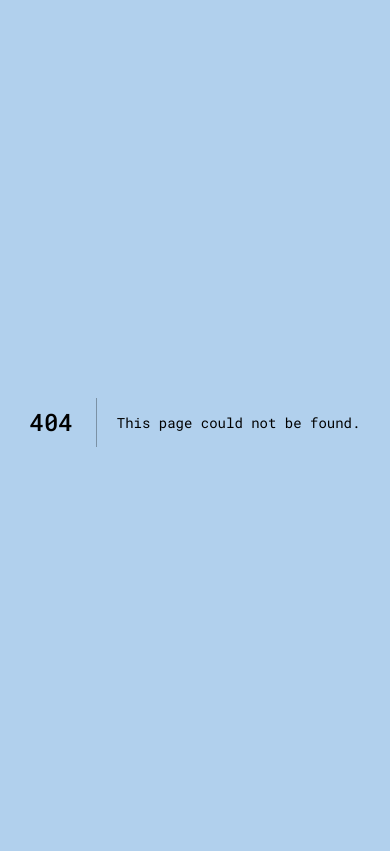
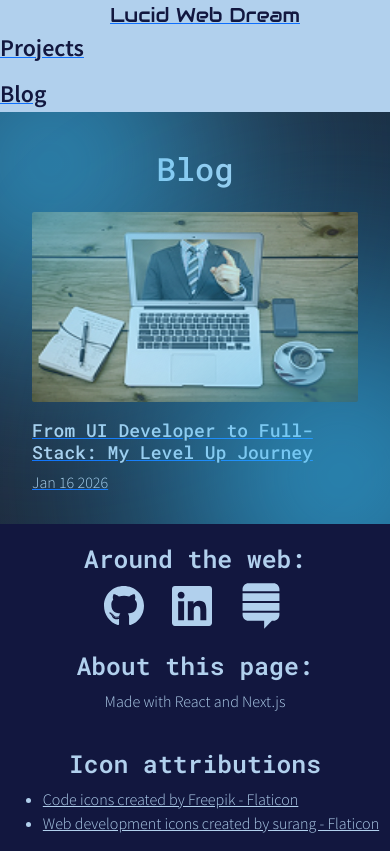
Before and after one commit to capozzic1/portfoliov3, a Next.js app: page /blog in a window 390 px wide. Before the commit this address had no page. Built offline with nearby package versions, Linux system fonts and the light colour scheme.

Commit message:
responsiveness, add blog pages

```diff
--- a/components/header.js
+++ b/components/header.js
@@ -12,9 +12,8 @@ export default function Header() {
             </Col>
             <Col className={styles.navbtnContainer}  md={{ span: 6 }} xl={{ span: 9 }} xs={{ span: 12}} >
                 <div className={styles.projectsButtonContainer}>
-                    <Link href=""><a className={styles.projectsButton}>Experience</a></Link>
                     <Link href="/projects"><a className={styles.projectsButton}>Projects</a></Link>
-                    <Link href=""><a className={styles.projectsButton}>Blog</a></Link>
+                    <Link href="/blog"><a className={styles.projectsButton}>Blog</a></Link>
 
                 </div>
             </Col>
--- a/components/orb.module.scss
+++ b/components/orb.module.scss
@@ -9,7 +9,7 @@
 }
 
 .orb1 {
-  background: #3b82f6;
+  background: #38bdf8;
   top: -100px;
   left: -100px;
 }
--- /dev/null
+++ b/pages/blog.js
@@ -0,0 +1,46 @@
+import Head from 'next/head'
+import Image from 'next/image'
+import styles from '../styles/blog.module.scss'
+import { Container, Row, Col } from 'react-bootstrap'
+import Layout from "/components/layout";
+import Link from 'next/link'
+import Orb from '../components/Orb';
+
+export default function Blog() {
+
+  return (
+    <>
+    <Layout>
+      <div className={styles.page}>
+
+
+        <main className={styles.main}>
+          <Container>
+            <h1 className={styles.title}>Blog</h1>
+
+            <Link href="/single-post">
+              <a className={styles.postLink}>
+                <article className={styles.post}>
+                  <Row className="align-items-center">
+                    <Col xs={12}>
+                      <div className={styles.heroImage}>
+                        <Image src="/fsjourney.png" alt="blog hero" layout='fill'/>
+                      </div>
+                    </Col>
+                    <Col xs={12}>
+                      <h2 className={styles.postTitle}>From UI Developer to Full-Stack: My Level Up Journey</h2>
+                      <time className={styles.date}>Jan 16 2026</time>
+                    </Col>
+                  </Row>
+                </article>
+              </a>
+            </Link>
+          </Container>
+        </main>
+                 <Orb variant={1} />
+                            <Orb variant={2} />
+      </div>
+      </Layout>
+    </>
+  )
+}
--- /dev/null
+++ b/styles/blog.module.scss
@@ -0,0 +1,121 @@
+.page {
+  background: #0f1b30; /* dark navy similar to design */
+  color: #BAD5EE;
+  font-family: 'Roboto Mono', monospace;
+  min-height: auto; /* allow page to size to its content so footer sits directly after */
+  padding-bottom: 0;
+
+      @import "../styles/mixins";
+    @include gradient-drift(2s);
+}
+
+.singlePage {
+      background: #0f1b30; /* dark navy similar to design */
+  color: #BAD5EE;
+  font-family: 'Roboto Mono', monospace;
+  min-height: auto; /* allow page to size to its content so footer sits directly after */
+  padding-bottom: 0;
+}
+
+
+
+.brand {
+  font-size: 28px;
+  color: #0b2140;
+}
+
+.nav {
+  color: #0b2140;
+}
+
+.main {
+  max-width: 1000px;
+  margin: 0 auto;
+  text-align: center;
+  padding-top: 30px;
+      padding-bottom: 30px;
+}
+
+.title {
+  font-size: 48px;
+  margin-bottom: 24px;
+  color: #BAD5EE;
+}
+
+.post {
+  display: block;
+  text-align: left;
+  margin: 0 auto;
+  max-width: 640px;
+  width: 100%;
+  padding: 0 16px;
+  box-sizing: border-box;
+}
+
+.postLink {
+  display: block;
+  color: inherit;
+  text-decoration: none;
+}
+
+.heroImage {
+  position: relative;
+  height: 320px;
+  margin: 0 auto 8px auto; /* reduced gap below image */
+  border-radius: 2px;
+  overflow: hidden;
+}
+
+.postTitle {
+  font-size: 20px;
+  margin: 12px 0 6px;
+  color: #BAD5EE;
+}
+
+.date {
+  display: block;
+  color: #BAD5EE;
+  margin-top: 6px;
+}
+
+/* Blog paragraph sizing */
+.page p,
+.post p, .singlePage p {
+  font-size: 1.4rem;
+  line-height: 1.6;
+}
+
+/* Responsive adjustments */
+@media (max-width: 991px) {
+  .title {
+    font-size: 40px;
+  }
+  .heroImage {
+    height: 260px;
+  }
+}
+
+@media (max-width: 575.98px) {
+  .title {
+    font-size: 32px;
+    margin-top: 8px;
+  }
+  .postTitle {
+    font-size: 18px;
+  }
+  .heroImage {
+    height: 190px;
+    margin-bottom: 6px;
+  }
+  .page p,
+  .post p, .singlePage p {
+    font-size: 1rem;
+  }
+  .main {
+    padding-left: 8px;
+    padding-right: 8px;
+  }
+  .post {
+    padding: 0 12px;
+  }
+}
```
Also changed, not shown: pages/single-post.js (added, +42 -0 lines), public/fsjourney.png (added).
